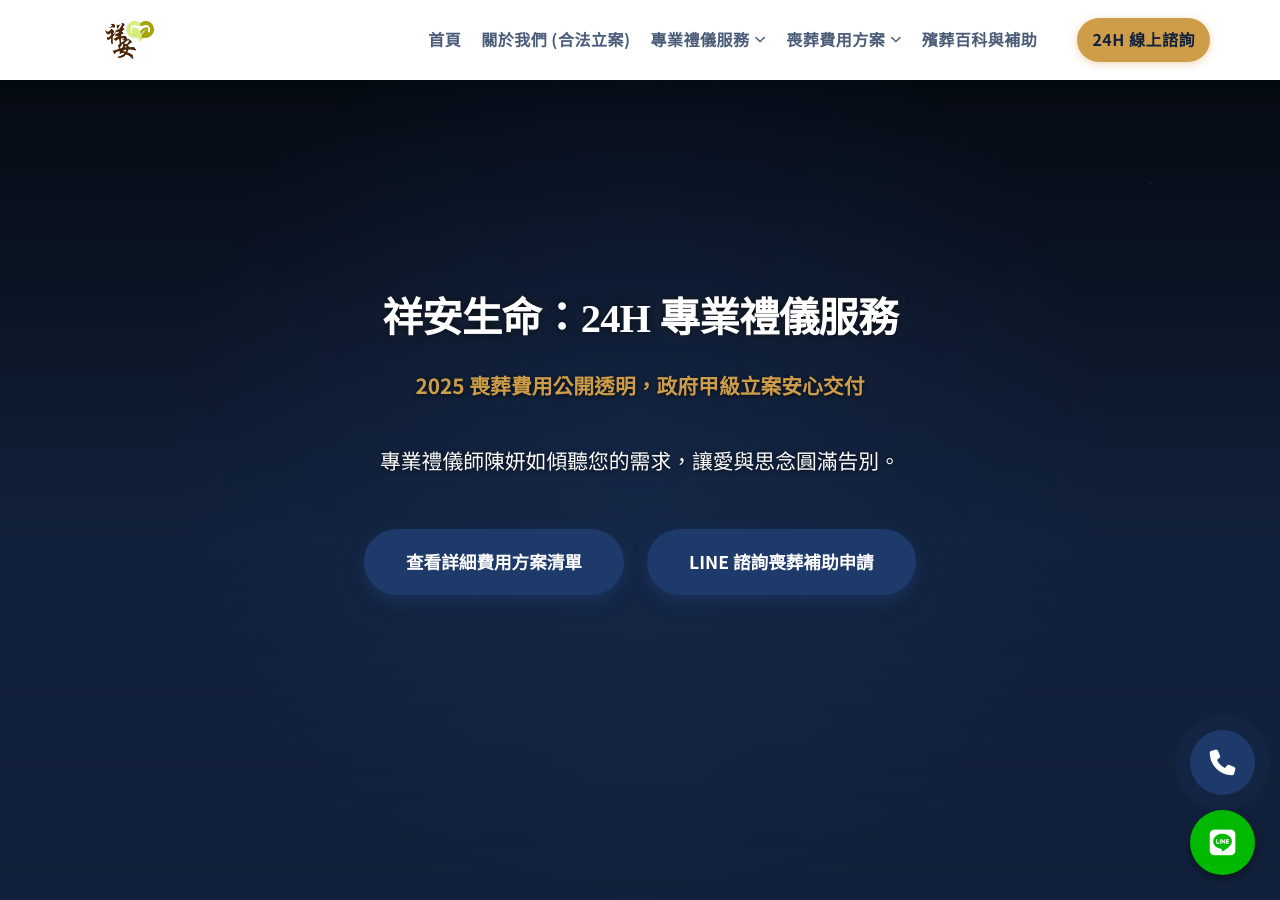
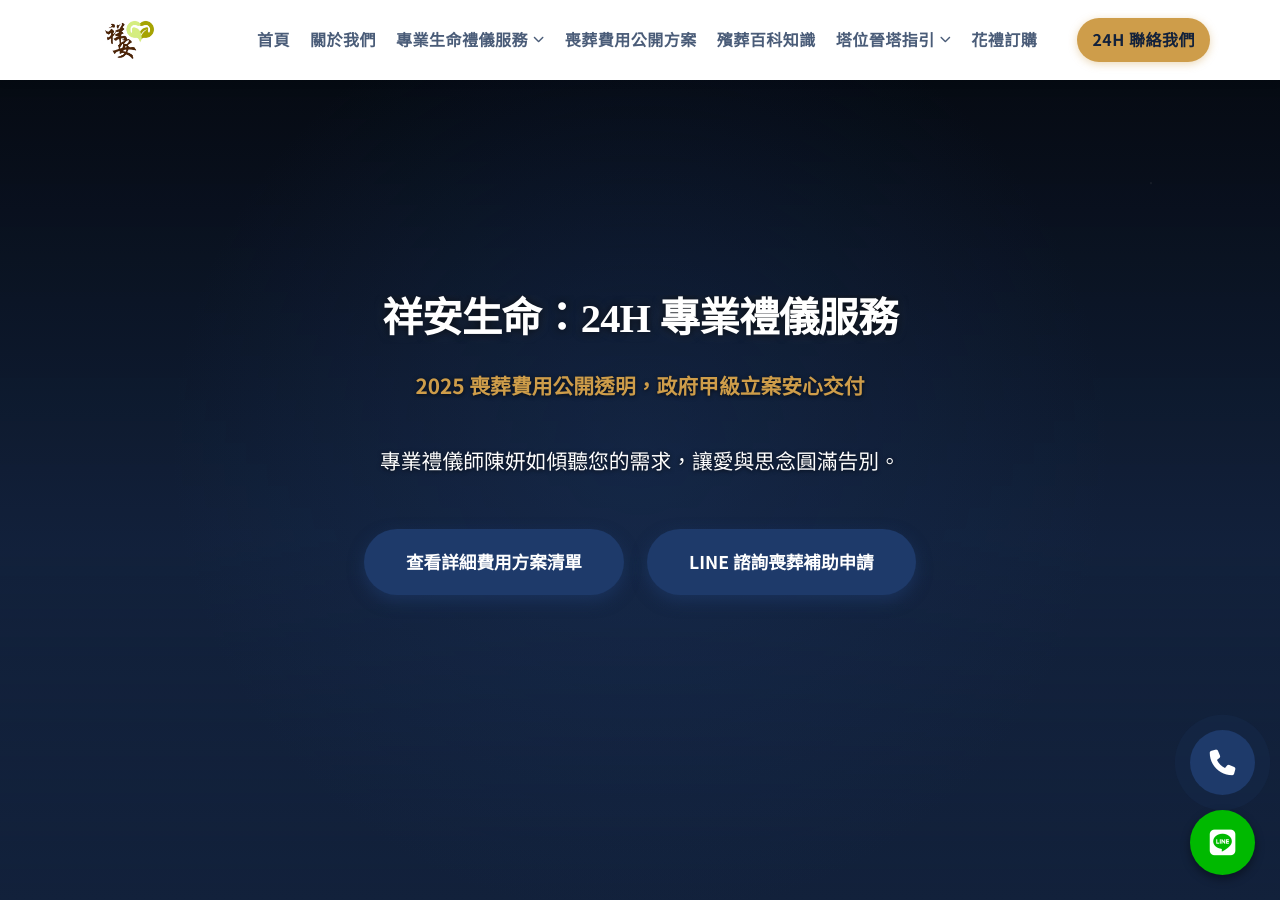
Before and after one commit to Shiangan/Shiangan, a Jekyll site: the page index.html, which Jekyll copies as it is, in a window 1280 px wide and 900 px high. Built offline with Jekyll 4.4.1, drawn with Linux system fonts in a browser that asks for light colours; some web fonts are replaced.

Commit message:
Update index.html

```diff
--- a/index.html
+++ b/index.html
@@ -98,47 +98,56 @@
     <header class="main-header" role="banner">
         <div class="header-container container">
             <div class="logo">
-                <a href="index.html" title="祥安生命有限公司 - 專業殯葬禮儀服務首頁">
-                    <img src="images/logo.png" alt="祥安生命有限公司-國家認證禮儀師團隊" class="site-logo">
+                <a href="index.html" title="祥安生命有限公司 - 回到首頁">
+                    <img src="images/logo.png" alt="祥安生命有限公司 Logo - 國家認證禮儀師" class="site-logo">
                 </a>
             </div>
 
             <nav class="main-nav" id="main-nav" role="navigation" aria-label="主要網站導覽">
                 <ul role="menubar">
-                    <li role="menuitem" class="active"><a href="index.html" aria-current="page"><strong>首頁</strong></a></li>
-                    <li role="menuitem"><a href="about.html"><strong>關於我們 (合法立案)</strong></a></li>
+                    <li role="menuitem"><a href="index.html" title="回到首頁"><strong>首頁</strong></a></li>
+                    <li role="menuitem"><a href="about.html" title="了解祥安生命的理念、專業證照與甲級立案證明"><strong>關於我們</strong></a></li>
 
-                    <li class="dropdown" role="menuitem" aria-haspopup="true">
-                        <a href="services.html"><strong>專業禮儀服務</strong> <i class="fas fa-chevron-down"></i></a>
+                    <li class="dropdown" role="menuitem" tabindex="0" aria-haspopup="true">
+                        <a href="services.html" aria-expanded="false" title="了解所有生命禮儀服務"> <strong>專業生命禮儀服務</strong> <i class="fas fa-chevron-down" aria-hidden="true"></i></a>
                         <div class="submenu-container">
                             <ul class="submenu" role="menu">
-                                <li><a href="article-buddhist-taoist-compare.html">中式禮儀 (一般習俗（佛道教）/正信佛教/道教）</a></li>
-                                <li><a href="services.html#western-etiquette">西式禮儀 (基督教/天主教)</a></li>
-                                <li><a href="services.html#japanese-etiquette">日式禮儀 (創價學會/日蓮正宗)</a></li>
-                                <li><a href="article-eco-burial-guide.html">環保葬/樹葬專區</a></li>
+                                <li class="submenu-title"><strong>依宗教信仰分類</strong></li>
+                                <li role="menuitem"><a href="services.html#buddhist-taoist" title="中式佛/道教禮儀服務"><strong>中式禮儀 (一般習俗/正信佛教/道教道</strong></a></li>
+                                <li role="menuitem"><a href="services.html#western-etiquette" title="西式基督/天主教禮儀服務"><strong>西式禮儀 (基督教/天主教)</strong></a></li>
+                                <li role="menuitem"><a href="services.html#japanese-etiquette" title="日式宗教禮儀服務"><strong>日式禮儀 (日蓮正宗/創價學會)</strong></a></li>
+                                <li role="menuitem"><a href="services.html#customized-etiquette" title="客製化禮儀"><strong>客製化禮儀</strong></a></li>
+                                <li class="submenu-separator" role="separator"></li>
+                                <li class="submenu-title">環保永續</li>
+                                <li role="menuitem"><a href="services.html#eco-burial" title="環保葬專區"><strong>樹葬/花葬/植葬 專區</strong></a></li>
+                                <li role="menuitem"><a href="services.html#special-groups" title="土葬專區"><strong>土葬專區</strong></a></li>
                             </ul>
                         </div>
                     </li>
 
-                    <li class="dropdown" role="menuitem" aria-haspopup="true">
-                        <a href="plans.html"><strong>喪葬費用方案</strong> <i class="fas fa-chevron-down"></i></a>
+                    <li role="menuitem"><a href="plans.html" title="查看喪葬費用公開透明方案"> <strong>喪葬費用公開方案</strong></a></li>
+
+                    <li role="menuitem"><a href="blog.html" title="查看殯葬相關知識與問答"> <strong>殯葬百科知識</strong></a></li>
+
+                    <li class="dropdown" role="menuitem" tabindex="0" aria-haspopup="true">
+                        <a href="ta-wei-choice-guide.html" aria-expanded="false" title="塔位選擇與晉塔指南"> <strong>塔位晉塔指引</strong> <i class="fas fa-chevron-down" aria-hidden="true"></i></a>
                         <div class="submenu-container">
                             <ul class="submenu" role="menu">
-                                <li><a href="plans.html#basic">國民簡易型 6.8萬</a></li>
-                                <li><a href="plans.html#eighty-eight">標準中式型 8.8萬起</a></li>
-                                <li><a href="plans.html#seventeen-eight">尊榮包套型 17.8萬</a></li>
-                                <li><a href="plans.html#seventeen-eight">客製化包套（量身定制）</a></li>
+                                <li class="submenu-title"><strong>塔位與安奉指南</strong></li>
+                                <li role="menuitem"><a href="ta-wei-he-fa-xing-query-guide.html" title="塔位合法性與詐騙避險指南">🛡️ <strong>塔位合法性與避險</strong></a></li>
+                                <li role="menuitem"><a href="ta-wei-choice-guide.html" title="靈骨塔位風水與價格選擇指南">🏞️ **塔位選擇指南**</a></li>
+                                <li role="menuitem"><a href="jin-ta-process-details.html" title="圓滿晉塔與安葬流程詳解">🔔 **晉塔與安葬流程**</a></li>
                             </ul>
                         </div>
                     </li>
 
-                    <li role="menuitem"><a href="blog.html"><strong>殯葬百科與補助</strong></a></li>
-                    <li class="contact-nav" role="menuitem"><a href="tel:+886978583699"><strong>24H 線上諮詢</strong></a></li>
+                    <li role="menuitem"><a href="order.html" title="花禮與奠儀用品訂購"><strong>花禮訂購</strong></a></li>
+                    <li class="contact-nav" role="menuitem"><a href="tel:+886978583699" title="24小時禮儀服務緊急專線 0978-583-699"><strong>24H 聯絡我們</strong></a></li>
                 </ul>
             </nav>
 
-            <button class="menu-toggle" id="menu-toggle" aria-label="開啟功能選單" aria-expanded="false" aria-controls="main-nav">
-                <i class="fas fa-bars"></i>
+            <button class="menu-toggle" aria-label="切換導覽選單" aria-controls="main-nav" aria-expanded="false">
+                <i class="fas fa-bars" aria-hidden="true"></i> 選單
             </button>
         </div>
     </header>
```
